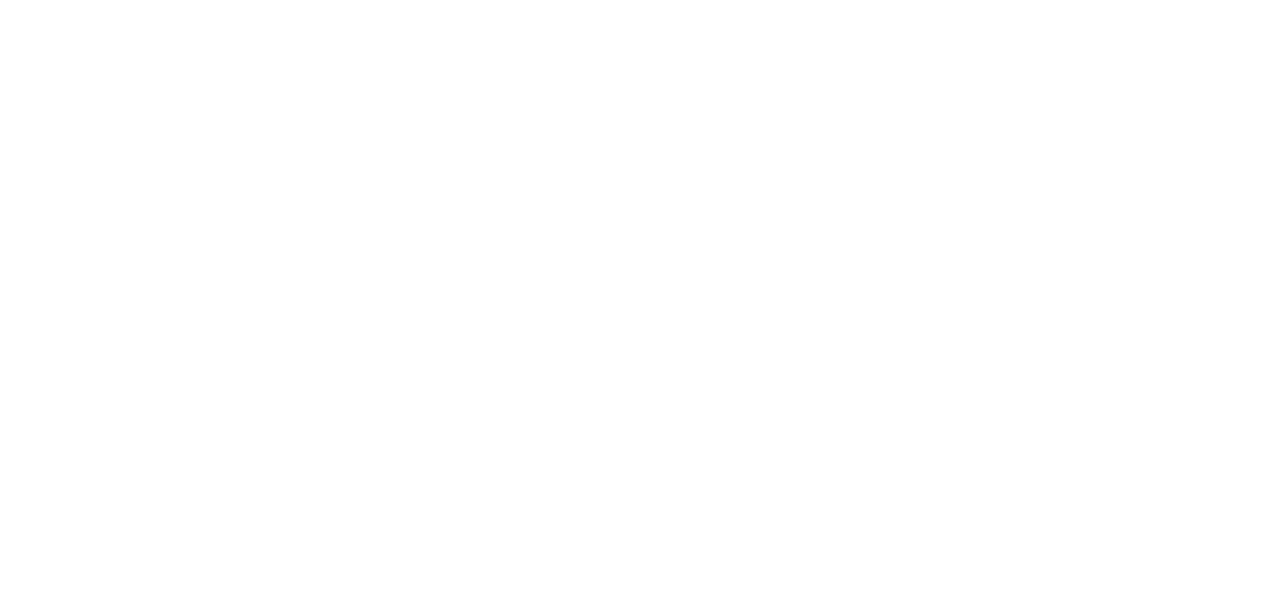
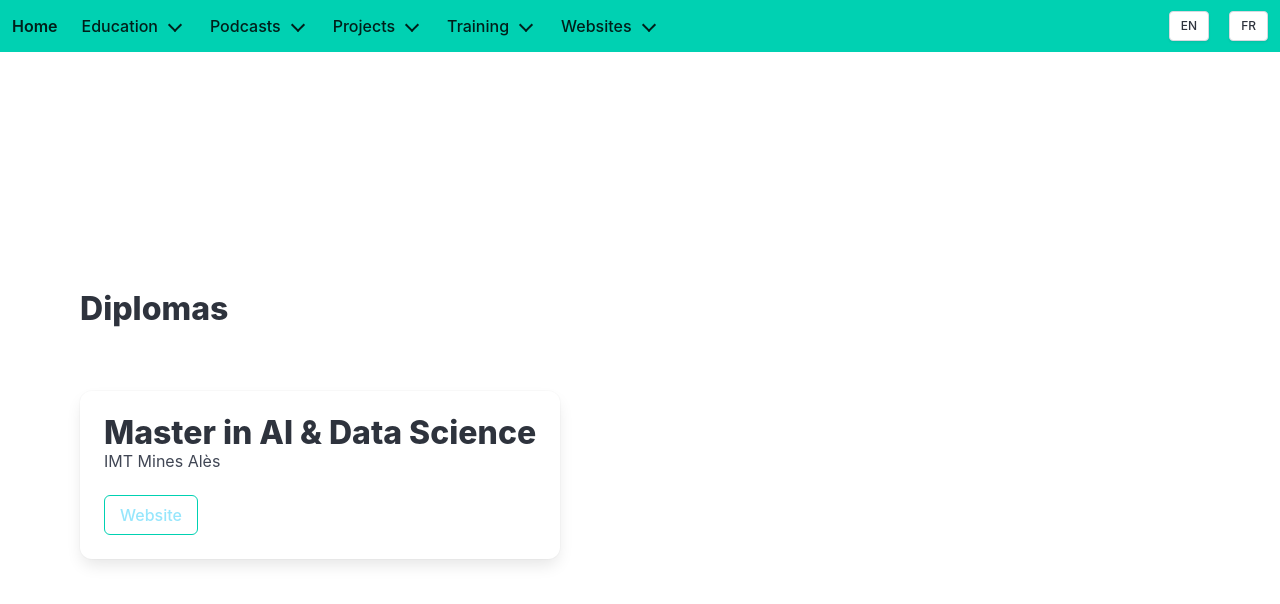
Before and after one commit to alexiscarbillet/alexis-carbillet, a React (Vite) app: page /diplomas in a window 1280 px wide. Before the commit this address had no page. Shown: the top 604 px of the page. Built offline with nearby package versions, Linux system fonts and the light colour scheme.

Commit message:
update UI

```diff
--- /dev/null
+++ b/src/Certifications.jsx
@@ -0,0 +1,71 @@
+import React, { useState, useEffect } from "react";
+import Navbar from "./components/Navbar";
+import { useTranslation } from "react-i18next";
+
+export default function Certifications() {
+  const { t } = useTranslation();
+  const [selectedIssuers, setSelectedIssuers] = useState({});
+
+  const certifications = t("certifications", { returnObjects: true });
+
+  // Initialize selected issuers on first render
+  useEffect(() => {
+    if (Object.keys(selectedIssuers).length === 0 && Array.isArray(certifications) && certifications.length > 0) {
+      const uniqueIssuers = [...new Set(certifications.map(cert => cert.issuer))];
+      const issuersObj = {};
+      uniqueIssuers.forEach(issuer => {
+        issuersObj[issuer] = true;
+      });
+      setSelectedIssuers(issuersObj);
+    }
+  }, [certifications]);
+
+  return (
+    <>
+      <Navbar />
+
+      {/* CERTIFICATIONS SECTION */}
+      <section className="section" style={{ marginTop: "50px" }}>
+        <div className="container" style={{ padding: "2rem" }}>
+          <h3 className="title is-3">{t("sections.certifications")}</h3>
+        </div>
+
+        <div className="container" style={{ padding: "2rem" }}>
+          <div style={{ marginBottom: "2rem" }}>
+            <p style={{ marginBottom: "1rem", fontWeight: "bold" }}>Filter by issuer:</p>
+            <div style={{ display: "flex", flexWrap: "wrap", gap: "0.5rem" }}>
+              {[...new Set(certifications.map(cert => cert.issuer))].sort().map(issuer => (
+                <button
+                  key={issuer}
+                  className={`button ${selectedIssuers[issuer] ? "is-primary" : "is-light"}`}
+                  onClick={() => setSelectedIssuers(prev => ({
+                    ...prev,
+                    [issuer]: !prev[issuer]
+                  }))}
+                >
+                  {issuer}
+                </button>
+              ))}
+            </div>
+          </div>
+
+          <div className="columns is-multiline">
+            {certifications.filter(cert => selectedIssuers[cert.issuer]).map((cert, i) => (
+              <div className="column is-one-third" key={i}>
+                <div className="card">
+                  <div className="card-content">
+                    <p className="title">{cert.title}</p>
+                    <p className="subtitle is-6">{cert.issuer}</p>
+                    <button className="button is-primary is-outlined">
+                      <a href={cert.url} target="_blank" rel="noreferrer">{t("buttons.website")}</a>
+                    </button>
+                  </div>
+                </div>
+              </div>
+            ))}
+          </div>
+        </div>
+      </section>
+    </>
+  );
+}
--- /dev/null
+++ b/src/Diplomas.jsx
@@ -0,0 +1,40 @@
+import React from "react";
+import Navbar from "./components/Navbar";
+import { useTranslation } from "react-i18next";
+
+export default function Diplomas() {
+  const { t } = useTranslation();
+
+  const diplomas = t("diplomas", { returnObjects: true });
+
+  return (
+    <>
+      <Navbar />
+
+      {/* DIPLOMAS SECTION */}
+      <section className="section" style={{ marginTop: "50px" }}>
+        <div className="container" style={{ padding: "2rem" }}>
+          <h3 className="title is-3">{t("sections.diplomas")}</h3>
+        </div>
+
+        <div className="container" style={{ padding: "2rem" }}>
+          <div className="columns is-multiline">
+            {diplomas.map((diploma, i) => (
+          <div className="column is-full" key={i}>
+                <div className="card">
+                  <div className="card-content">
+                    <p className="title">{diploma.title}</p>
+                    <p className="subtitle is-6">{diploma.issuer}</p>
+                    <button className="button is-primary is-outlined">
+                      <a href={diploma.url} target="_blank" rel="noreferrer">{t("buttons.website")}</a>
+                    </button>
+                  </div>
+                </div>
+              </div>
+            ))}
+          </div>
+        </div>
+      </section>
+    </>
+  );
+}
--- a/src/Podcasts.jsx
+++ b/src/Podcasts.jsx
@@ -2,7 +2,7 @@
 import Navbar from './components/Navbar';
 import { useTranslation } from 'react-i18next';
 
-export default function Podcast() {
+export default function AIPodcast() {
   const { t } = useTranslation();
 
   const aiPodcast = [
--- a/src/components/Navbar.jsx
+++ b/src/components/Navbar.jsx
@@ -1,4 +1,5 @@
 // src/components/Navbar.jsx
+import { useState } from "react";
 import { Link } from "react-router-dom";
 import { useTranslation } from "react-i18next";
 
@@ -14,62 +15,105 @@
 
 export default function Navbar() {
   const { t } = useTranslation();
+  const [isMenuOpen, setIsMenuOpen] = useState(false);
+
+  const toggleMenu = () => {
+    setIsMenuOpen(!isMenuOpen);
+  };
+
+  const closeMenu = () => {
+    setIsMenuOpen(false);
+  };
 
   return (
     <nav className="navbar is-fixed-top is-primary">
       <div className="navbar-brand">
-        <Link className="navbar-item" to="/">
+        <Link className="navbar-item" to="/" onClick={closeMenu}>
           <strong>{t("nav.home")}</strong>
         </Link>
+        <a
+          role="button"
+          className={`navbar-burger ${isMenuOpen ? "is-active" : ""}`}
+          aria-label="toggle navigation menu"
+          aria-expanded={isMenuOpen}
+          onClick={toggleMenu}
+        >
+          <span aria-hidden="true"></span>
+          <span aria-hidden="true"></span>
+          <span aria-hidden="true"></span>
+        </a>
       </div>
 
-      <div className="navbar-menu">
+      <div className={`navbar-menu ${isMenuOpen ? "is-active" : ""}`}>
         <div className="navbar-start">
+
+          <div className="navbar-item has-dropdown is-hoverable">
+            <a className="navbar-link">
+              Education
+            </a>
+            <div className="navbar-dropdown">
+              <Link className="navbar-item" to="/certifications" onClick={closeMenu}>
+                {t("sections.certifications")}
+              </Link>
+              <Link className="navbar-item" to="/diplomas" onClick={closeMenu}>
+                {t("sections.diplomas")}
+              </Link>
+            </div>
+          </div>
+
+          <div className="navbar-item has-dropdown is-hoverable">
+            <a className="navbar-link">
+              {t("nav.podcasts")}
+            </a>
+            <div className="navbar-dropdown">
+              <Link className="navbar-item" to="/ai-podcasts" onClick={closeMenu}>
+                Artificial Intelligence
+              </Link>
+            </div>
+          </div>
+
+          <div className="navbar-item has-dropdown is-hoverable">
+            <a className="navbar-link">{t("nav.projects")}</a>
+            <div className="navbar-dropdown">
+              <Link className="navbar-item" to="/projects/android" onClick={closeMenu}>Android Apps</Link>
+              <Link className="navbar-item" to="/projects/docker" onClick={closeMenu}>Docker Containers</Link>
+              <Link className="navbar-item" to="/projects/firefox" onClick={closeMenu}>Firefox Plugins</Link>
+              <Link className="navbar-item" to="/projects/helm" onClick={closeMenu}>Helm Charts</Link>
+              <Link className="navbar-item" to="/projects/scripts" onClick={closeMenu}>Scripts</Link>
+              <Link className="navbar-item" to="/projects/vscode" onClick={closeMenu}>VSCode Extensions</Link>
+            </div>
+          </div>
+
+          <div className="navbar-item has-dropdown is-hoverable">
+            <a className="navbar-link">{t("nav.training")}</a>
+            <div className="navbar-dropdown">
+              <Link className="navbar-item" to="/training/cka" onClick={closeMenu}>CKA</Link>
+              <Link className="navbar-item" to="/training/linux" onClick={closeMenu}>Linux</Link>
+            </div>
+          </div>
 
           <div className="navbar-item has-dropdown is-hoverable">
             <a className="navbar-link">
               Websites
             </a>
             <div className="navbar-dropdown">
-              <a className="navbar-item" href="https://blog.alexis-carbillet.com/blog/category/tech/" target="_blank" rel="noreferrer">
+              <a className="navbar-item" href="https://blog.alexis-carbillet.com/blog/category/tech/" target="_blank" rel="noreferrer" onClick={closeMenu}>
                 Blog
               </a>
-              <a className="navbar-item" href="https://cats.alexis-carbillet.com/" target="_blank" rel="noreferrer">
+              <a className="navbar-item" href="https://cats.alexis-carbillet.com/" target="_blank" rel="noreferrer" onClick={closeMenu}>
                 Cats
               </a>
-              <a className="navbar-item" href="https://coding.alexis-carbillet.com/" target="_blank" rel="noreferrer">
+              <a className="navbar-item" href="https://coding.alexis-carbillet.com/" target="_blank" rel="noreferrer" onClick={closeMenu}>
                 Coding
               </a>
-              <a className="navbar-item" href="https://electricity.alexis-carbillet.com/" target="_blank" rel="noreferrer">
+              <a className="navbar-item" href="https://electricity.alexis-carbillet.com/" target="_blank" rel="noreferrer" onClick={closeMenu}>
                 Electricity
               </a>
-              <a className="navbar-item" href="https://hardware.alexis-carbillet.com/" target="_blank" rel="noreferrer">
+              <a className="navbar-item" href="https://hardware.alexis-carbillet.com/" target="_blank" rel="noreferrer" onClick={closeMenu}>
                 Hardware
               </a>
             </div>
           </div>
-          <div className="navbar-item has-dropdown is-hoverable">
-            <a className="navbar-link">{t("nav.projects")}</a>
-            <div className="navbar-dropdown">
-              <Link className="navbar-item" to="/projects/android">Android Apps</Link>
-              <Link className="navbar-item" to="/projects/docker">Docker Containers</Link>
-              <Link className="navbar-item" to="/projects/firefox">Firefox Plugins</Link>
-              <Link className="navbar-item" to="/projects/helm">Helm Charts</Link>
-              <Link className="navbar-item" to="/projects/scripts">Scripts</Link>
-              <Link className="navbar-item" to="/projects/vscode">VSCode Extensions</Link>
-            </div>
-          </div>
-
-          <div className="navbar-item has-dropdown is-hoverable">
-            <a className="navbar-link">{t("nav.training")}</a>
-            <div className="navbar-dropdown">
-              <Link className="navbar-item" to="/training/cka">CKA</Link>
-              <Link className="navbar-item" to="/training/linux">Linux</Link>
-            </div>
-          </div>
-          <Link className="navbar-item" to="/podcasts">
-            {t("nav.podcasts")}
-          </Link>
         </div>
 
         {/* Language Switcher on the right */}
--- a/src/i18n/en.json
+++ b/src/i18n/en.json
@@ -78,8 +78,8 @@
   },
   "sections": {
     "experiences": "Experiences:",
-    "certifications": "Diploma / Certifications:",
-    "projectsTraining": "You can also find all my projects and training on this website too."
+    "certifications": "Certifications",
+    "diplomas": "Diplomas"
   },
   "experiences": [
     {
@@ -194,8 +194,10 @@
       "podcast8": "Episode 8: The Future of AI: What’s Next?"
     }
   },
+  "diplomas": [
+    { "title": "Master in AI & Data Science", "issuer": "IMT Mines Alès", "url": "https://www.imt-mines-ales.fr/en" }
+  ],
   "certifications": [
-    { "title": "Master in AI & Data Science", "issuer": "IMT Mines Alès", "url": "https://www.imt-mines-ales.fr/en" },
     { "title": "Meta Android Developer", "issuer": "Meta", "url": "https://www.coursera.org/professional-certificates/meta-android-developer" },
     { "title": "Meta Front-End Developer", "issuer": "Meta", "url": "https://www.coursera.org/professional-certificates/meta-front-end-developer" },
     { "title": "Azure Fundamentals", "issuer": "Microsoft Azure", "url": "https://learn.microsoft.com/en-us/credentials/certifications/azure-fundamentals/?practice-assessment-type=certification" },
--- a/src/i18n/fr.json
+++ b/src/i18n/fr.json
@@ -78,8 +78,8 @@
   },
   "sections": {
     "experiences": "Expériences :",
-    "certifications": "Diplômes / Certifications :",
-    "projectsTraining": "Vous pouvez également retrouver tous mes projets et formations sur ce site."
+    "certifications": "Certifications :",
+    "diplomas": "Diplômes"
   },
   "experiences": [
     {
@@ -194,8 +194,10 @@
       "podcast8": "Épisode 8 : L’avenir de l’IA : et après ?"
     }
   },
+  "diplomas": [
+    { "title": "Master en IA & Data Science", "issuer": "IMT Mines Alès", "url": "https://www.imt-mines-ales.fr/en" }
+  ],
   "certifications": [
-    { "title": "Master en IA & Data Science", "issuer": "IMT Mines Alès", "url": "https://www.imt-mines-ales.fr/en" },
     { "title": "Meta Android Developer", "issuer": "Meta", "url": "https://www.coursera.org/professional-certificates/meta-android-developer" },
     { "title": "Meta Front-End Developer", "issuer": "Meta", "url": "https://www.coursera.org/professional-certificates/meta-front-end-developer" },
     { "title": "Azure Fundamentals", "issuer": "Microsoft Azure", "url": "https://learn.microsoft.com/en-us/credentials/certifications/azure-fundamentals/?practice-assessment-type=certification" },
--- a/src/main.jsx
+++ b/src/main.jsx
@@ -12,6 +12,8 @@
 import TrainingCKA from './TrainingCKA.jsx';
 import TrainingLinux from './TrainingLinux.jsx';
 import Podcasts from './Podcasts.jsx';
+import Certifications from './Certifications.jsx';
+import Diplomas from './Diplomas.jsx';
 
 import './index.css';
 import 'bulma/css/bulma.min.css';
@@ -32,8 +34,9 @@
         <Route path="/projects/vscode" element={<ProjectsVSCode />} />
         <Route path="/projects/scripts" element={<ProjectsScripts />} />
         <Route path="/projects/helm" element={<ProjectsHelm />} />
-
-        <Route path="/podcasts" element={<Podcasts />} />
+        <Route path="/diplomas" element={<Diplomas />} />
+        <Route path="/certifications" element={<Certifications />} />
+        <Route path="/ai-podcasts" element={<Podcasts />} />
       </Routes>
     </BrowserRouter>
   </React.StrictMode>
```
Also changed, not shown: src/App.jsx (+0 -55 lines).
